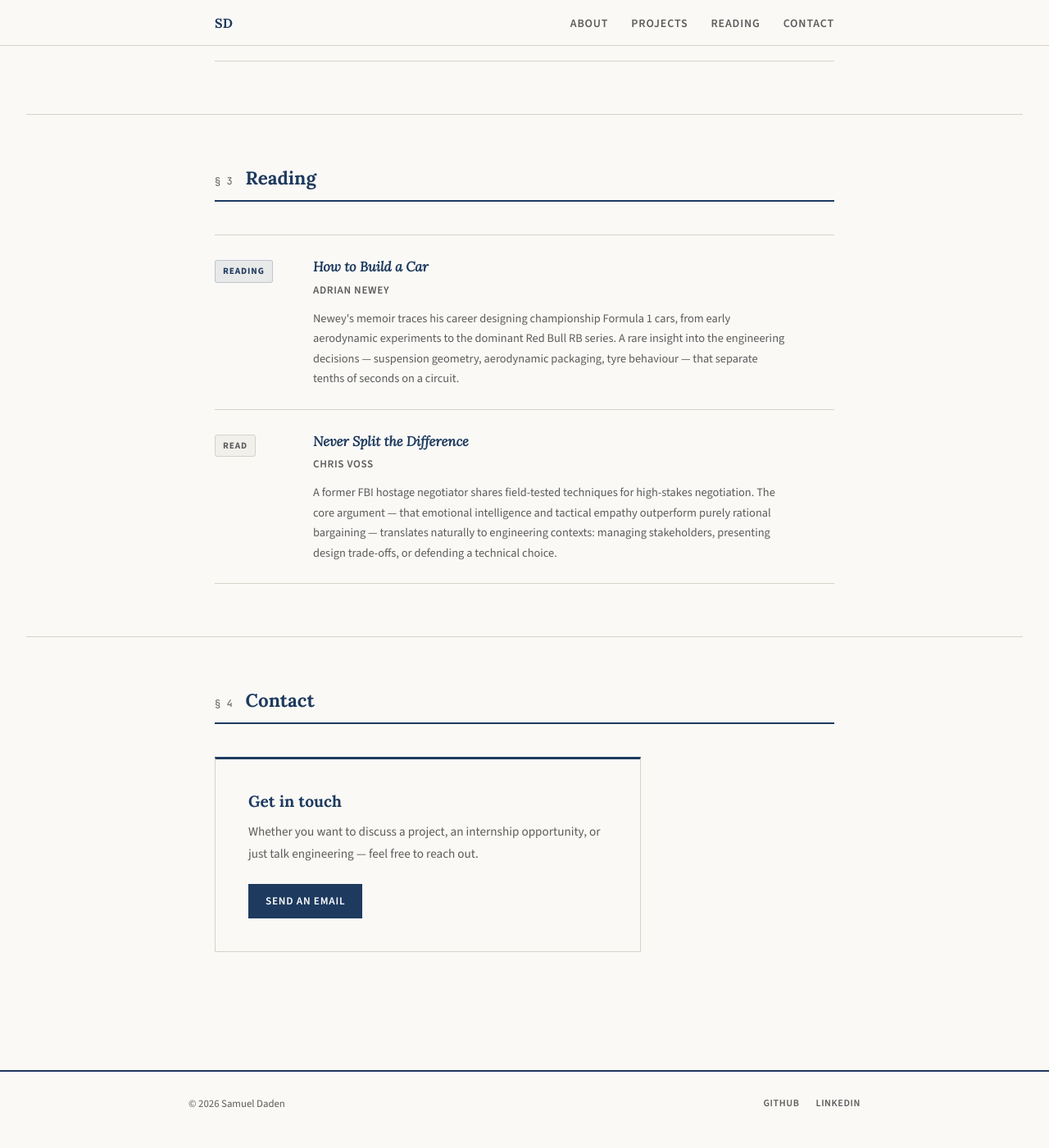
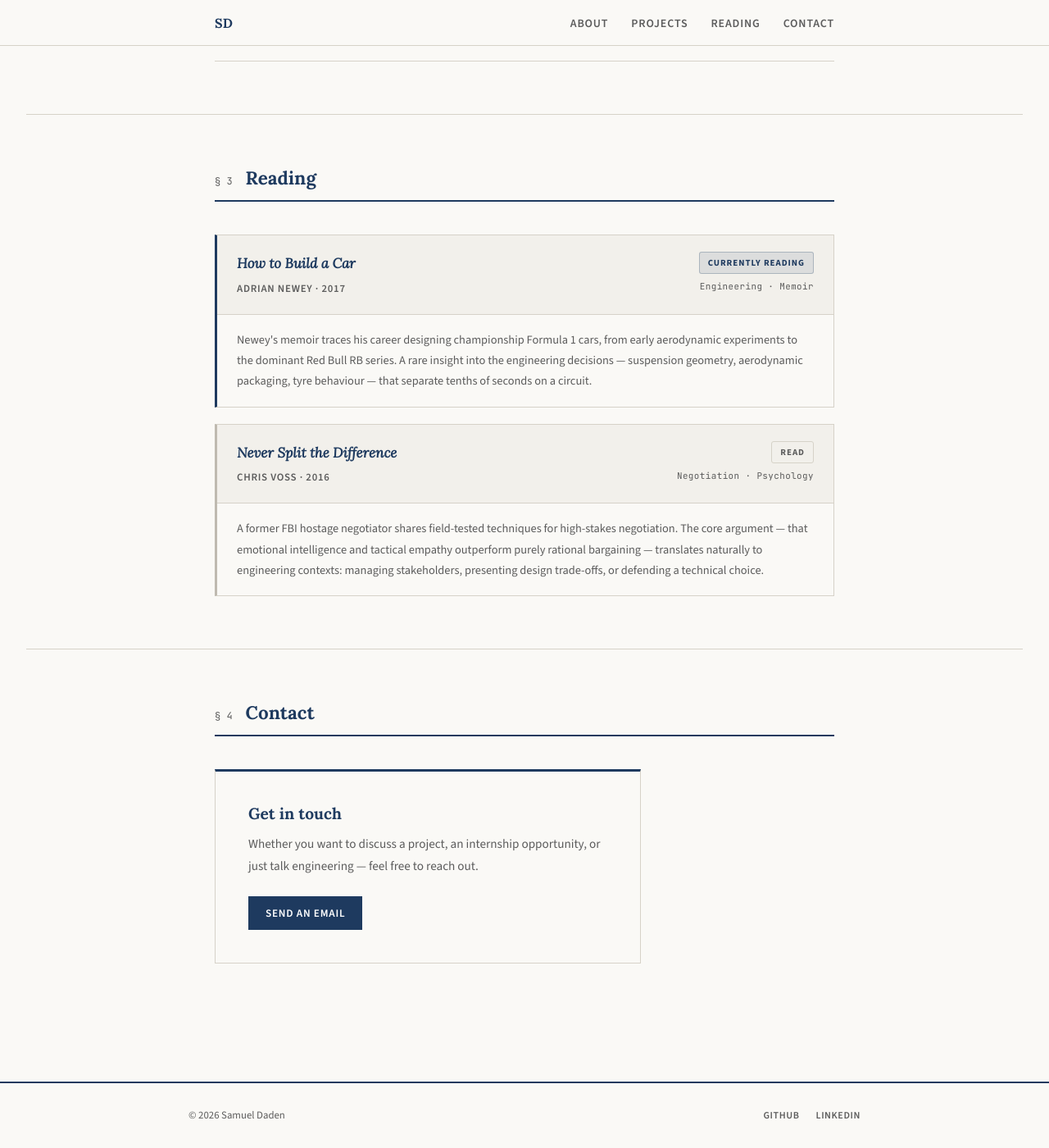
Before and after one commit to SamuelDADEN/Portofolio-Samuel-Daden, a Jekyll site: the page built from index.html, in a window 1280 px wide and 1400 px high, scrolled down 1874 px. Shown: the whole window at 82% size. Built offline with Jekyll 4.4.1, drawn with Linux system fonts in a browser that asks for light colours.

Commit message:
design: restructure Reading section into labelled cards
Replace flat list entries with cards that have three clear zones:
- Header (shaded): title in italic serif + author/year on the left,
  status badge + genre tag on the right
- Horizontal rule separator
- Description block with comfortable padding
Left border accent: navy for currently reading, grey for read.

https://claude.ai/code/session_012aPQPhdN9sN9dcAX4rw1B2

```diff
--- a/_sass/_home.scss
+++ b/_sass/_home.scss
@@ -298,82 +298,118 @@
 .reading-list {
   display: flex;
   flex-direction: column;
+  gap: 20px;
 }
 
-.book-entry {
-  display: grid;
-  grid-template-columns: 100px 1fr;
-  gap: 20px;
-  padding: 24px 0;
-  border-bottom: 1px solid $color-border;
+.book-card {
+  border: 1px solid $color-border;
+  border-left: 3px solid $color-navy;
+  padding: 0;
+  background: $color-bg;
 
-  &:first-child { border-top: 1px solid $color-border; }
-
-  @media (max-width: 600px) {
-    grid-template-columns: 1fr;
-    gap: 10px;
+  &:has(.book-status.reading) {
+    border-left-color: $color-navy;
+  }
+  &:has(.book-status.read) {
+    border-left-color: $color-rule;
   }
 }
 
-.book-meta {
-  padding-top: 3px;
+.book-header {
+  display: flex;
+  justify-content: space-between;
+  align-items: flex-start;
+  gap: 24px;
+  padding: 20px 24px;
+  background: $color-surface;
+
+  @media (max-width: 600px) {
+    flex-direction: column;
+    gap: 12px;
+  }
+}
+
+.book-header-main {
+  display: flex;
+  flex-direction: column;
+  gap: 4px;
+}
+
+.book-header-side {
+  display: flex;
+  flex-direction: column;
+  align-items: flex-end;
+  gap: 6px;
+  flex-shrink: 0;
+
+  @media (max-width: 600px) {
+    align-items: flex-start;
+    flex-direction: row;
+    flex-wrap: wrap;
+  }
+}
+
+.book-title {
+  font-family: $font-serif;
+  font-size: 1.05rem;
+  font-weight: 700;
+  font-style: italic;
+  color: $color-navy;
+  margin: 0;
+}
+
+.book-author {
+  font-family: $font-sans;
+  font-size: 0.8rem;
+  font-weight: 600;
+  color: $color-muted;
+  text-transform: uppercase;
+  letter-spacing: 0.06em;
+  margin: 0;
 }
 
 .book-status {
   display: inline-block;
   font-family: $font-sans;
-  font-size: 0.7rem;
+  font-size: 0.68rem;
   font-weight: 700;
   text-transform: uppercase;
-  letter-spacing: 0.08em;
-  padding: 3px 9px;
+  letter-spacing: 0.09em;
+  padding: 3px 10px;
   border-radius: $radius-sm;
 
   &.reading {
-    background: rgba($color-navy, 0.08);
+    background: rgba($color-navy, 0.1);
     color: $color-navy;
-    border: 1px solid rgba($color-navy, 0.2);
+    border: 1px solid rgba($color-navy, 0.25);
   }
 
   &.read {
-    background: $color-surface;
+    background: transparent;
     color: $color-muted;
     border: 1px solid $color-border;
   }
 }
 
-.book-body {
-  display: flex;
-  flex-direction: column;
-  gap: 3px;
+.book-genre {
+  font-family: $font-mono;
+  font-size: 0.68rem;
+  color: $color-muted;
+  letter-spacing: 0.04em;
 }
 
-.book-title {
-  font-family: $font-serif;
-  font-size: 1.02rem;
-  font-weight: 700;
-  color: $color-navy;
-  font-style: italic;
-  margin: 0;
-}
-
-.book-author {
-  font-family: $font-sans;
-  font-size: 0.82rem;
-  font-weight: 600;
-  color: $color-muted;
-  text-transform: uppercase;
-  letter-spacing: 0.05em;
-  margin: 0 0 8px;
+.book-divider {
+  height: 1px;
+  background: $color-border;
 }
 
 .book-desc {
+  padding: 18px 24px;
   font-family: $font-sans;
   font-size: 0.9rem;
   color: $color-muted;
-  line-height: 1.7;
+  line-height: 1.75;
   margin: 0;
-  max-width: 580px;
 }
 
 // ── Contact ──────────────────────────────────────────
--- a/index.html
+++ b/index.html
@@ -127,13 +127,18 @@ title: Home
 
   <div class="reading-list">
 
-    <div class="book-entry">
-      <div class="book-meta">
-        <span class="book-status reading">Reading</span>
+    <div class="book-card">
+      <div class="book-header">
+        <div class="book-header-main">
+          <p class="book-title">How to Build a Car</p>
+          <p class="book-author">Adrian Newey · 2017</p>
         </div>
-      <div class="book-body">
-        <p class="book-title">How to Build a Car</p>
-        <p class="book-author">Adrian Newey</p>
+        <div class="book-header-side">
+          <span class="book-status reading">Currently reading</span>
+          <span class="book-genre">Engineering · Memoir</span>
+        </div>
+      </div>
+      <div class="book-divider"></div>
       <p class="book-desc">
         Newey's memoir traces his career designing championship Formula 1 cars,
         from early aerodynamic experiments to the dominant Red Bull RB series.
@@ -142,15 +147,19 @@ title: Home
         on a circuit.
       </p>
     </div>
+
+    <div class="book-card">
+      <div class="book-header">
+        <div class="book-header-main">
+          <p class="book-title">Never Split the Difference</p>
+          <p class="book-author">Chris Voss · 2016</p>
         </div>
-
-    <div class="book-entry">
-      <div class="book-meta">
+        <div class="book-header-side">
           <span class="book-status read">Read</span>
+          <span class="book-genre">Negotiation · Psychology</span>
         </div>
-      <div class="book-body">
-        <p class="book-title">Never Split the Difference</p>
-        <p class="book-author">Chris Voss</p>
+      </div>
+      <div class="book-divider"></div>
       <p class="book-desc">
         A former FBI hostage negotiator shares field-tested techniques for
         high-stakes negotiation. The core argument — that emotional intelligence
@@ -158,7 +167,6 @@ title: Home
         naturally to engineering contexts: managing stakeholders, presenting
         design trade-offs, or defending a technical choice.
       </p>
-      </div>
     </div>
 
   </div>
```
Lines whose indentation alone changed are shown as unchanged.
